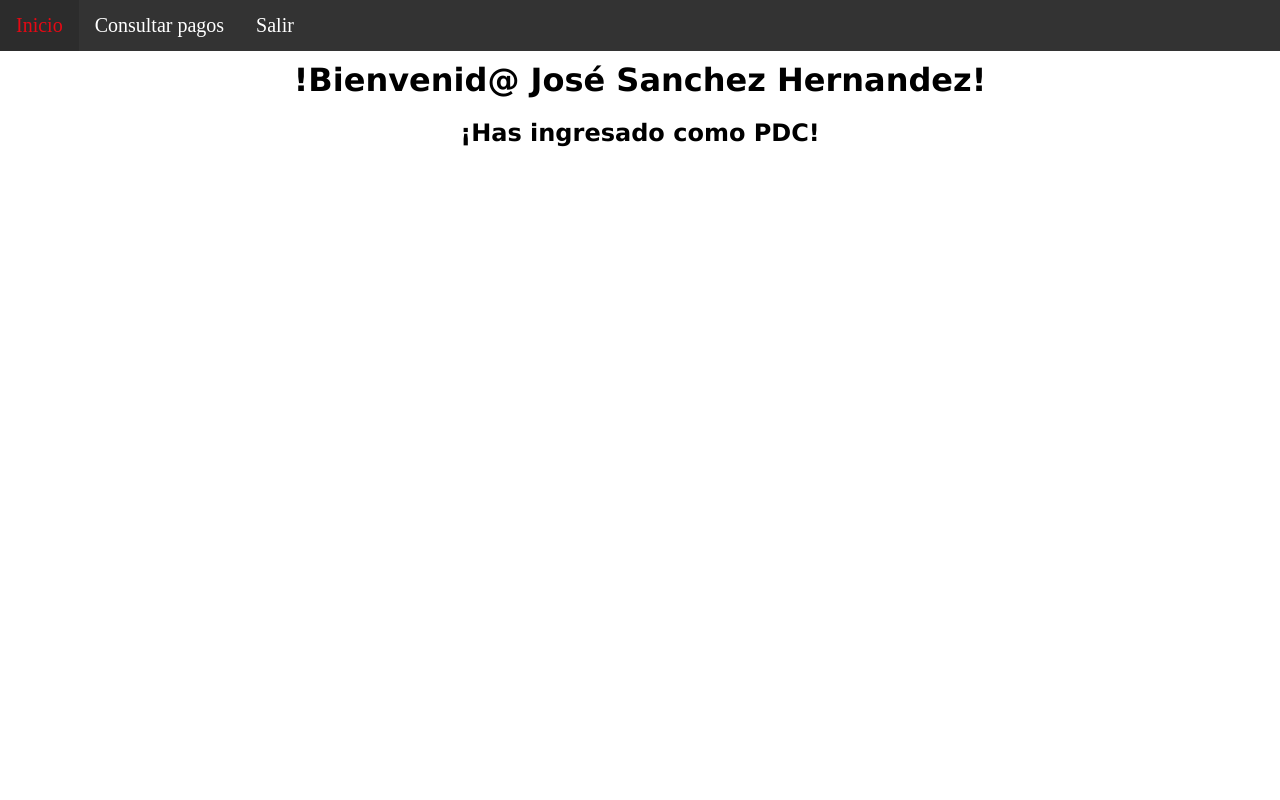
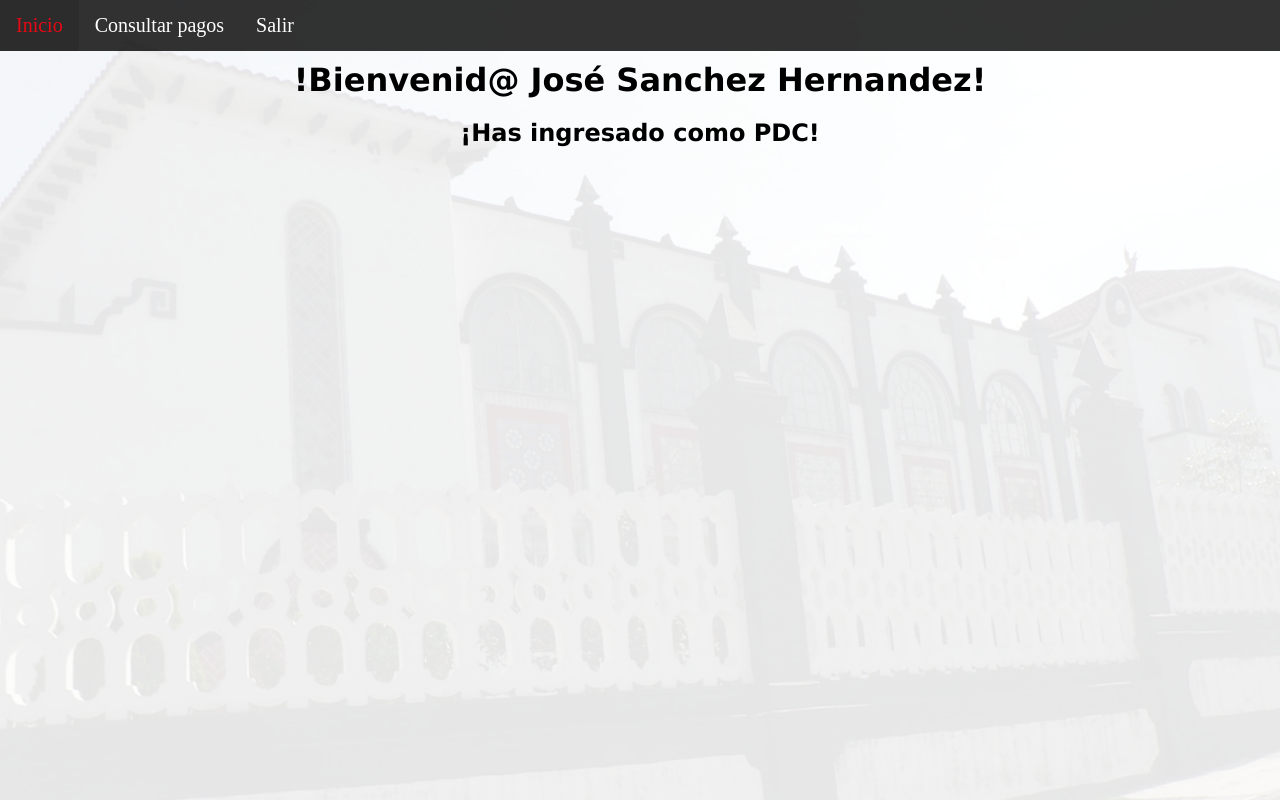
Before and after one commit to ramssrez/colegioMexico, a PHP site: page /pages/homeUserPF.php in a window 1280 px wide. Run offline with PHP 8.4, Linux system fonts and the light colour scheme; a user stored in the database is signed in.

Commit message:
Integración de las imagenes de fondo de algunas pantallas

```diff
--- a/css/styles.css
+++ b/css/styles.css
@@ -158,3 +158,13 @@ li:last-child {
     padding: 10px;
     border-bottom: solid 2px #000000;
 }
+.background-pagos{
+    background-image: url("../img/pagos10.png");
+    background-repeat: no-repeat;
+    background-size: cover;
+}
+.background-home{
+    background-image: url("../img/escuela10.png");
+    background-repeat: no-repeat;
+    background-size: cover;
+}
--- a/pages/consultaPagosPF.php
+++ b/pages/consultaPagosPF.php
@@ -16,7 +16,7 @@
         <link rel="stylesheet" href="../css/styles.css">
         <title>!Bienvenido <?php echo $client; ?></title>
     </head>
-    <body>
+    <body class = "background-pagos">
         <?php
             include("../components/navigationPF.php");
         ?>
--- a/pages/homeUserPF.php
+++ b/pages/homeUserPF.php
@@ -16,7 +16,7 @@
         <link rel="stylesheet" href="../css/styles.css">
         <title>!Bienvenid@ <?php echo $client; ?></title>
     </head>
-    <body>
+    <body class="background-home">
         <?php
             include("../components/navigationPF.php");
         ?>
```
Also changed, not shown: img/escuela10.png (added), img/pagos10.png (added).
